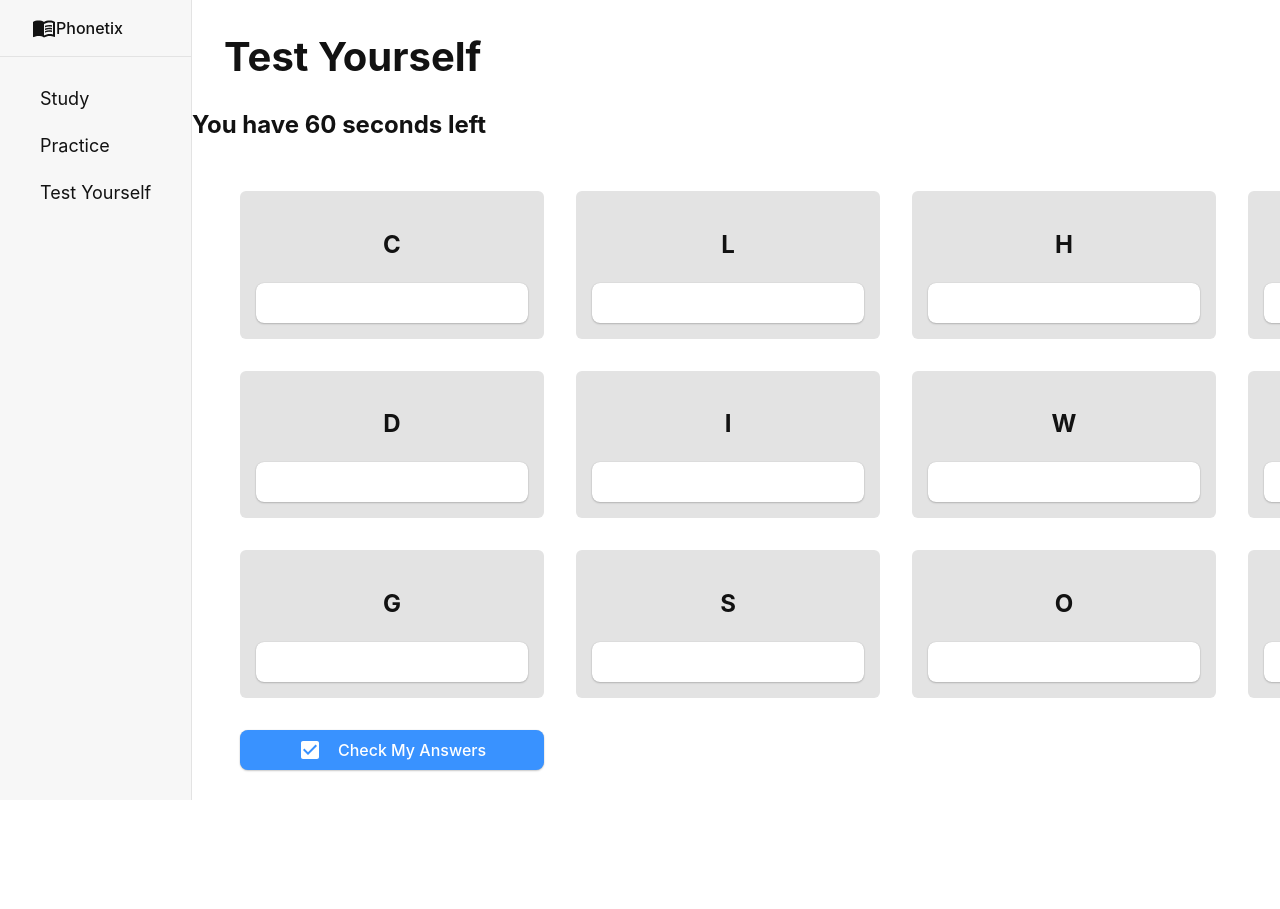
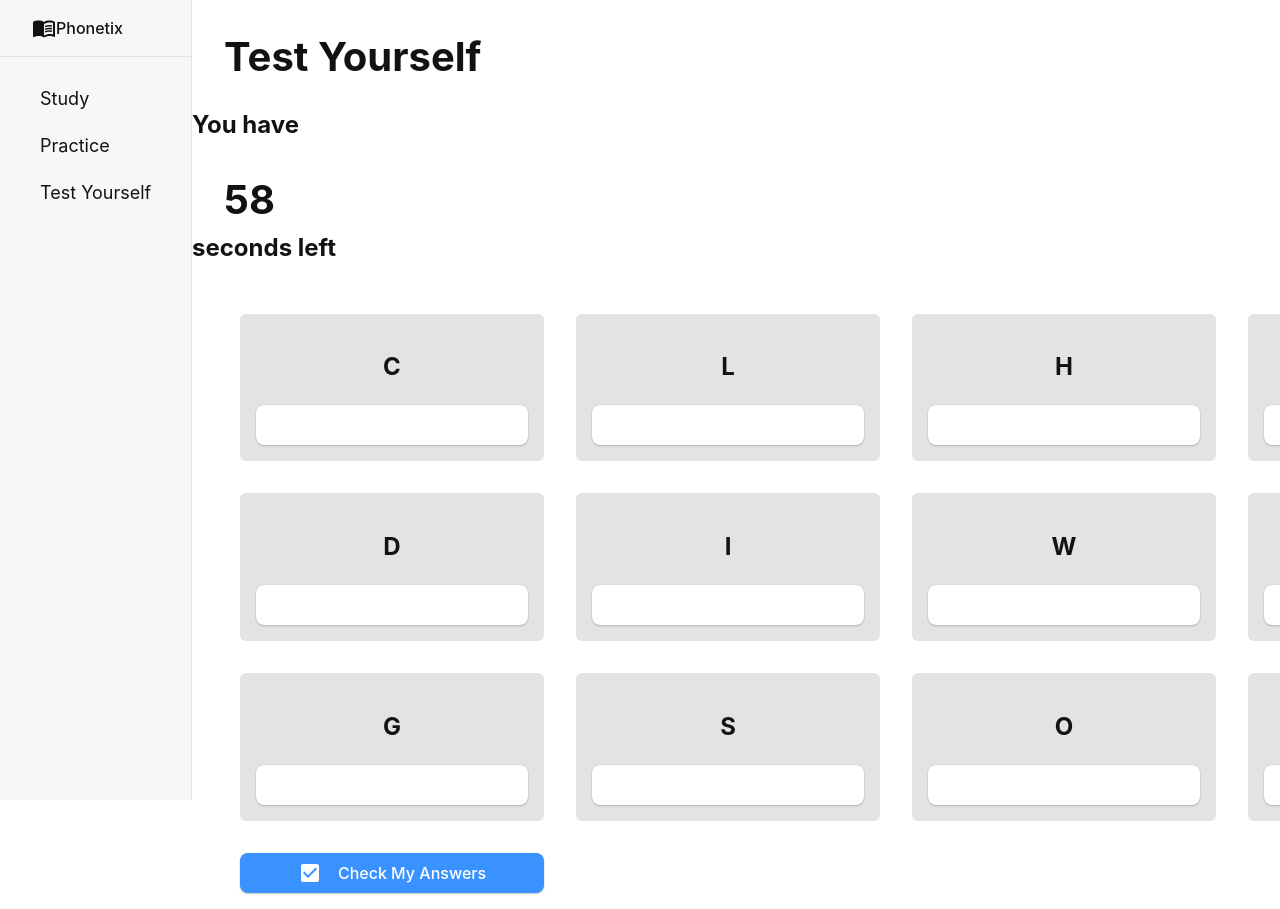
Before and after one commit to Ofri-Streichman/phonetic-learning, a React (Create React App) app: page /test in a window 1280 px wide. Both pictures are taken after a click on the button "START". Shown: the top 909 px of the page. Before the commit the page ends 800 px from the top, so only its background shows below. Built offline with nearby package versions, Linux system fonts and the light colour scheme.

Commit message:
add timer

```diff
--- /dev/null
+++ b/src/components/Timer.jsx
@@ -0,0 +1,29 @@
+import React, {useState, useEffect} from "react";
+const Timer = ({ seconds }) => {
+    // initialize timeLeft with the seconds prop
+    const [timeLeft, setTimeLeft] = useState(seconds);
+
+    useEffect(() => {
+        // exit early when we reach 0
+        if (!timeLeft) return;
+
+        // save intervalId to clear the interval when the
+        // component re-renders
+        const intervalId = setInterval(() => {
+            setTimeLeft(timeLeft - 1);
+        }, 1000);
+
+        // clear interval on re-render to avoid memory leaks
+        return () => clearInterval(intervalId);
+        // add timeLeft as a dependency to re-rerun the effect
+        // when we update it
+    }, [timeLeft]);
+
+    return (
+        <div>
+            <h1>{timeLeft}</h1>
+        </div>
+    );
+};
+
+export default Timer;
--- a/src/pages/Test.jsx
+++ b/src/pages/Test.jsx
@@ -153,17 +153,22 @@ import { useForm, useFormState } from "react-hook-form";
 import React, { useState, useEffect, useCallback } from 'react';
 import CheckBoxIcon from '@mui/icons-material/CheckBox';
 import phonetic_alphabet from "../phonetic_alphabet.json";
+import shortid from "shortid";
+import Timer from "../components/Timer"
 
 let alphabet = phonetic_alphabet.dictionary;
-function shuffle() {
-    console.log("RESHUFFLED!");
-    return alphabet.sort(() => 0.5 - Math.random()).slice(0, 12);
-}
-
 
 export default function Test() {
 
-    const [shuffled, setShuffled] = useState(shuffle());
+    const shuffle = () => {
+        console.log("RESHUFFLED!");
+        return alphabet.sort(() => 0.5 - Math.random()).slice(0, 12);
+    }
+
+    const [shuffled, setShuffled] = useState(() => {
+        console.log("const [shuffled, setShuffled]")
+        return shuffle()
+    });
     const [testPart, setTestPart] = useState("opening");
     const [score, setScore] = useState(0);
 
@@ -203,9 +208,12 @@ export default function Test() {
             };
         }, {})
     }); // 'waiting', 'correct' or 'incorrect'
-    const [timer, setTimer] = useState(60)
+    const [timer, setTimer] = useState(60);
+
+    let interval;
 
     const tryAgain = () => {
+        console.log("try again");
         setShuffled(shuffle());
 
         reset(formValues => ({
@@ -233,12 +241,28 @@ export default function Test() {
     }
 
     const startTest = () => {
+        console.log("startTest");
+
         setTestPart("test");
+        // useEffect(() => {
+        //     if (timer <= 0) return;
 
+        //     // save intervalId to clear the interval when the
+        //     // component re-renders
+        //     const intervalId = setInterval(() => {
+        //         setTimer(timer - 1);
+        //     }, 1000);
+
+        //     // clear interval on re-render to avoid memory leaks
+        //     return () => clearInterval(intervalId);
+        //     // add timeLeft as a dependency to re-rerun the effect
+        //     // when we update it
+        // }, [timer]);
     }
 
     const onSubmit = async (formData) => {
-        setIsSubmitted(true)
+        setIsSubmitted(true);
+        clearInterval(interval);
         let Q = { ...formData };
         let accScore = 0;
         for (let field of Object.keys(formData)) {
@@ -279,7 +303,7 @@ export default function Test() {
                 <>
                     {isSubmitted ?
                         (<h2>Your score is: {score}</h2>) :
-                        (<h2>You have {timer} seconds left</h2>)
+                        (<h2>You have <Timer seconds={60} /> seconds left</h2>)
                     }
                     <form
                         onSubmit={handleSubmit(onSubmit)}
@@ -288,7 +312,9 @@ export default function Test() {
                     >
                         <div className="test-container">
                             {shuffled.map(({ letter, word }) =>
-                                <div className={"Card " + visualQues[letter]}>
+                                <div
+                                    className={"Card " + visualQues[letter]}
+                                    key={shortid.generate()}>
                                     {/* // <div className={"Card "}> */}
                                     <label htmlFor={letter}><h2>{letter}</h2></label>
                                     <div className="CardInput">
```
